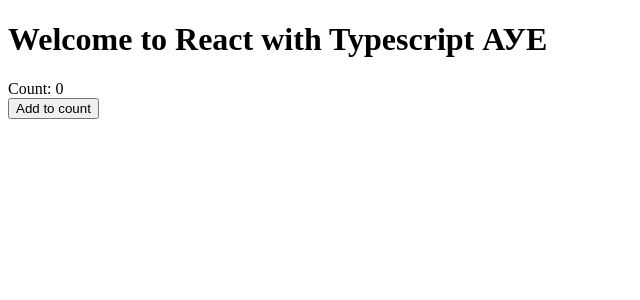
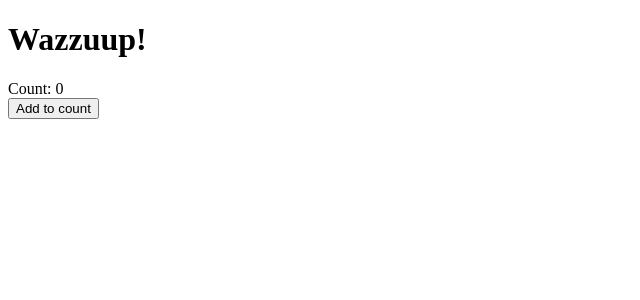
Before and after one commit to HollyBang/react-typescript-jest, a React app: page / in a window 1280 px wide. Shown: the top 300 px of the page, without its empty margins (0-640 px from the left). Built offline with nearby package versions, Linux system fonts and the light colour scheme.

Commit message:
added eslint & prettier configs

```diff
--- a/src/components/App.tsx
+++ b/src/components/App.tsx
@@ -10,9 +10,9 @@
     return (
       <Provider store={store}>
         <div>
-					<h1>Welcome to React with Typescript АУЕ</h1>
+          <h1>Wazzuup!</h1>
         </div>
-				<Counter/>
+        <Counter />
       </Provider>
     );
   }
--- a/src/components/Counter/reducer.ts
+++ b/src/components/Counter/reducer.ts
@@ -1,10 +1,10 @@
 const initialState = {
-    count: 0
+  count: 0,
 };
 
 const counter = (state = initialState, action) => {
   console.log('Count reducer', action);
-    const { type, payload } = action;
+  const { type } = action;
 
   switch (type) {
     case 'ADD_COUNT':
--- a/src/index.tsx
+++ b/src/index.tsx
@@ -3,7 +3,4 @@
 
 import App from './components/App';
 
-ReactDOM.render (
-    <App />,
-    document.getElementById("root")
-);
+ReactDOM.render(<App />, document.getElementById('root'));
--- a/src/interfaces/PageInterface.ts
+++ b/src/interfaces/PageInterface.ts
@@ -1,3 +1,3 @@
 export default interface Page {
-    color: string;
+  color: string;
 }
--- a/src/rootReducers.ts
+++ b/src/rootReducers.ts
@@ -1,10 +1,9 @@
-
 import { combineReducers } from 'redux';
-import counter from "./components/Counter/reducer";
+import counter from './components/Counter/reducer';
 
 const rootReducer = () =>
-    combineReducers({
-        counter
-    });
+  combineReducers({
+    counter,
+  });
 
 export default rootReducer;
--- a/webpack.config.js
+++ b/webpack.config.js
@@ -1,27 +1,29 @@
+// eslint-disable-next-line @typescript-eslint/no-var-requires
 const path = require('path');
 
+// eslint-disable-next-line @typescript-eslint/no-var-requires
 const HtmlWebpackPlugin = require('html-webpack-plugin');
 
 module.exports = {
   entry: './src/index.tsx',
   resolve: {
-    extensions: ['.ts', '.tsx', '.js']
+    extensions: ['.ts', '.tsx', '.js'],
   },
   output: {
     path: path.join(__dirname, '/dist'),
-    filename: 'bundle.min.js'
+    filename: 'bundle.min.js',
   },
   module: {
     rules: [
       {
         test: /\.tsx?$/,
-        loader: 'awesome-typescript-loader'
-      }
-    ]
+        loader: 'awesome-typescript-loader',
+      },
+    ],
   },
   plugins: [
     new HtmlWebpackPlugin({
-      template: './src/static/index.html'
-    })
-  ]
-}
+      template: './src/static/index.html',
+    }),
+  ],
+};
```
Also changed, not shown: package.json (+7 -0 lines), src/components/Counter/action.ts (+5 -5 lines), src/components/Counter/index.tsx (+4 -3 lines), src/redux/utils.ts (+4 -4 lines), .eslintrc.js (added), .prettierrc.js (added), 1 other file (tests, documents, lock files or other folders). Lines whose indentation alone changed are shown as unchanged.
